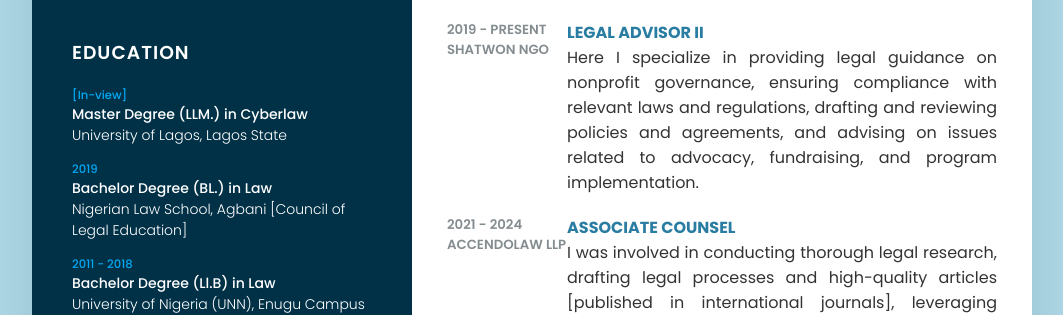
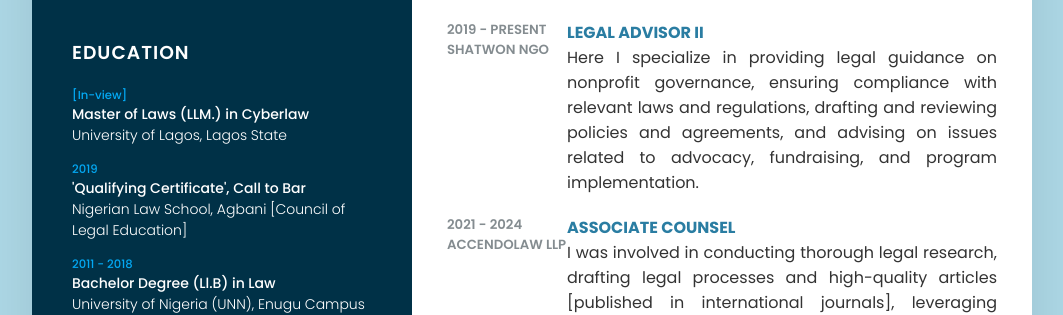
Before and after one commit to AnthonyMonza/oselokabrown-webresume, a plain HTML site: page index.html in a window 1280 px wide. Shown: the part 797-1112 px from the top of the page, without its empty margins (108-1171 px from the left). Drawn offline with Linux system fonts and the light colour scheme.

Commit message:
Update index.html

```diff
--- a/index.html
+++ b/index.html
@@ -51,12 +51,12 @@
           <ul>
             <li>
               <h5>[In-view]</h5>
-              <h4>Master Degree (LLM.) in Cyberlaw</h4>
+              <h4>Master of Laws (LLM.) in Cyberlaw</h4>
               <h4>University of Lagos, Lagos State</h4>
             </li>
             <li>
               <h5>2019</h5>
-              <h4>Bachelor Degree (BL.) in Law</h4>
+              <h4>'Qualifying Certificate', Call to Bar</h4>
               <h4>Nigerian Law School, Agbani [Council of Legal Education]</h4>
             </li>
             <li>
```
